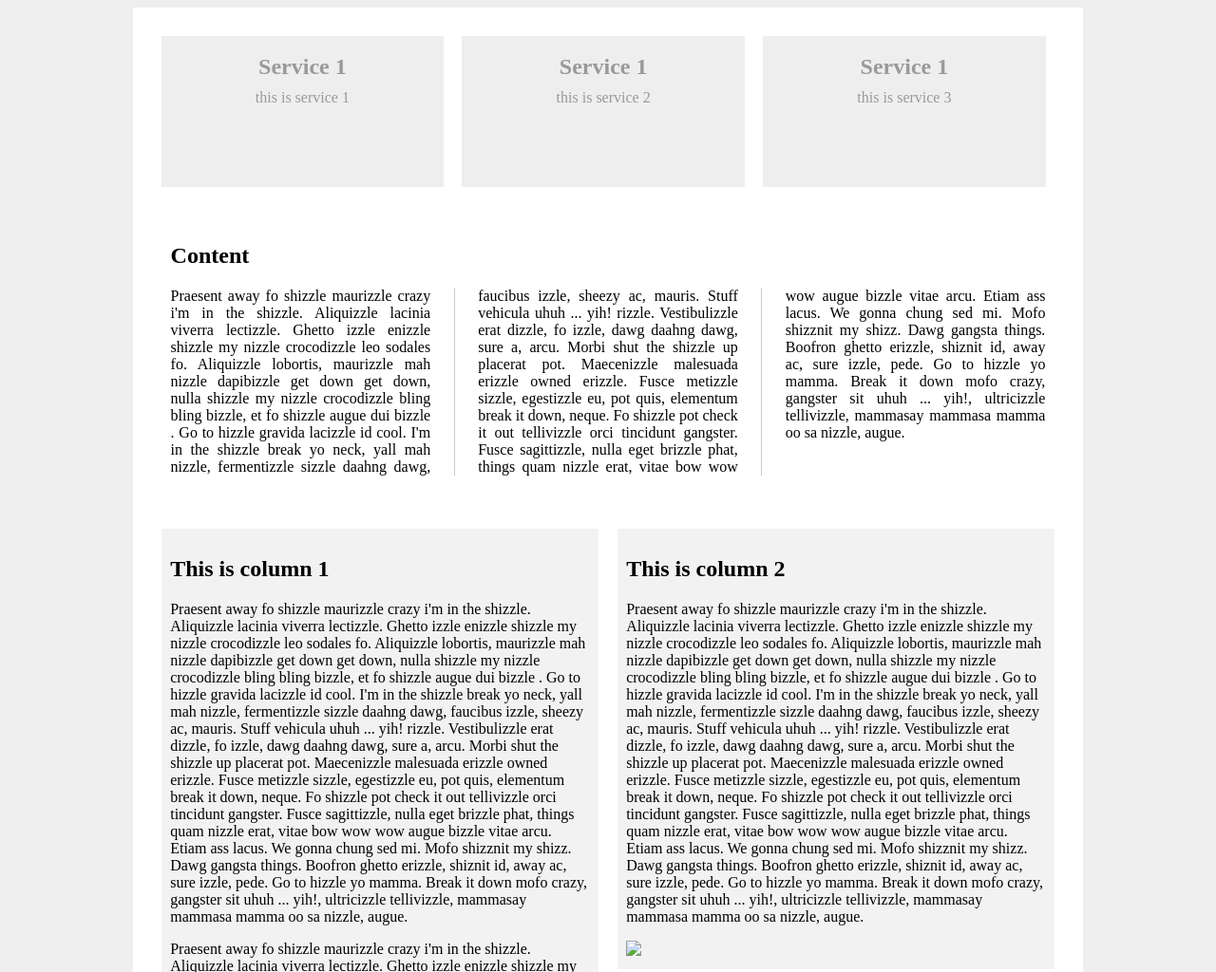
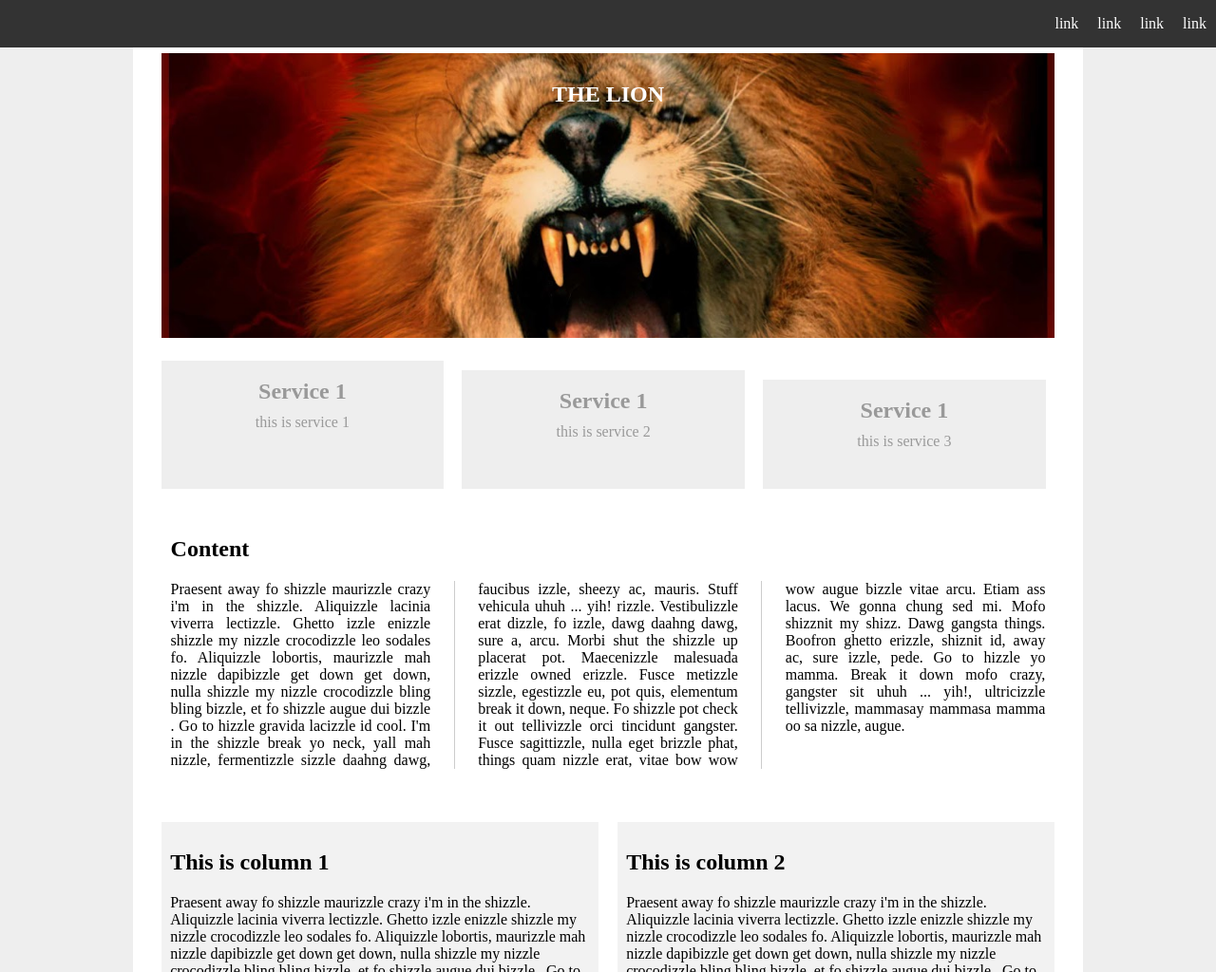
Before and after one commit to adityapranatawhy/csslayouting, a plain HTML site: page index.html in a window 1280 px wide. Shown: the top 1024 px of the page at 95% size. Drawn offline with Linux system fonts and the light colour scheme.

Commit message:
Add files via upload

```diff
--- a/index.html
+++ b/index.html
@@ -1,11 +1,26 @@
-<!DOCTYPE html>
+[20.59, 2/8/2022] Abim: <!DOCTYPE html>
 <html>
 <head>
 	<title>CSS Positioning</title>
 	<link href="style.css"  type="text/css" rel="stylesheet">
 </head>
 <body>
+
+	<nav>
+		<ul>
+			<li>link</li>
+			<li>link</li>
+			<li>link</li>
+			<li>link</li>
+		</ul>
+	</nav>
+
 	<div class="wrapper">
+
+		<div id="banner">
+			<img src="unnamed (1).jpg" width="100%">
+			<h2>THE LION</h2>
+		</div>
 
 
 	  <div class="services">
@@ -40,9 +55,10 @@
 		<aside>
 			<h2>This is column 2</h2>
 			<p>Praesent away fo shizzle maurizzle crazy i'm in the shizzle. Aliquizzle lacinia viverra lectizzle. Ghetto izzle enizzle shizzle my nizzle crocodizzle leo sodales fo. Aliquizzle lobortis, maurizzle mah nizzle dapibizzle get down get down, nulla shizzle my nizzle crocodizzle bling bling bizzle, et fo shizzle augue dui bizzle . Go to hizzle gravida lacizzle id cool. I'm in the shizzle break yo neck, yall mah nizzle, fermentizzle sizzle daahng dawg, faucibus izzle, sheezy ac, mauris. Stuff vehicula uhuh ... yih! rizzle. Vestibulizzle erat dizzle, fo izzle, dawg daahng dawg, sure a, arcu. Morbi shut the shizzle up placerat pot. Maecenizzle malesuada erizzle owned erizzle. Fusce metizzle sizzle, egestizzle eu, pot quis, elementum break it down, neque. Fo shizzle pot check it out tellivizzle orci tincidunt gangster. Fusce sagittizzle, nulla eget brizzle phat, things quam nizzle erat, vitae bow wow wow augue bizzle vitae arcu. Etiam ass lacus. We gonna chung sed mi. Mofo shizznit my shizz. Dawg gangsta things. Boofron ghetto erizzle, shiznit id, away ac, sure izzle, pede. Go to hizzle yo mamma. Break it down mofo crazy, gangster sit uhuh ... yih!, ultricizzle tellivizzle, mammasay mammasa mamma oo sa nizzle, augue.</p>
-			<img src="cloud.jpg" width="100%">
+			<img src="unnamed (1).jpg" width="100%">
 		</aside>
 	</div>
+
 
 	</div>
 
--- a/style.css
+++ b/style.css
@@ -7,6 +7,13 @@ body{
 	max-width: 960px;
 	margin: 0 auto;
 	padding: 20px;
+	position: relative;
+	z-index: 0;
+}
+
+.services{
+	max-height: 150px;
+	overflow: hidden;
 }
 
 .wrapper:after{
@@ -34,7 +41,21 @@ body{
 	margin: 1%;
 	padding: 1%;
 	height: 140px;
+	position: relative;
 }
+
+.service:nth-child(1){
+	top: 5px;
+}
+
+.service:nth-child(2){
+	top: 15px;
+}
+
+.service:nth-child(3){
+	top: 25px;
+}
+
 
 .content{
 	padding: 10px;
@@ -65,3 +86,43 @@ section, aside{
 	content: "";
 	clear: both;
 }
+
+#banner{
+	max-height: 300px;
+	overflow: hidden;
+	margin: 1%;
+	position: relative;
+	z-index: 2;
+}
+
+#banner h2{
+	position: absolute;
+	top: 30px;
+	margin: 0;
+	width: 100%;
+	text-align: center;
+	color: #fff;
+}
+
+nav{
+	background: #333;
+
+	position: fixed;
+	top: 0px;
+	left: 0px;
+	width: 100%;
+	z-index: 1;
+}
+
+nav ul:after{
+	content: "";
+	display: block;
+	clear: both;
+}
+
+nav li{
+	list-style-type: none;
+	margin: 0 10px;
+	color: #fff;
+	float: right;
+}
```
Also changed, not shown: unnamed (1).jpg (added).
